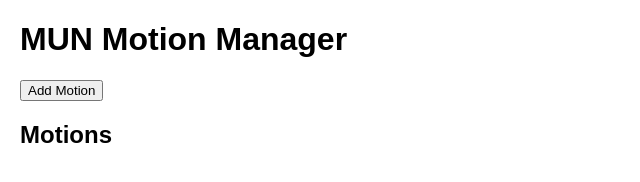
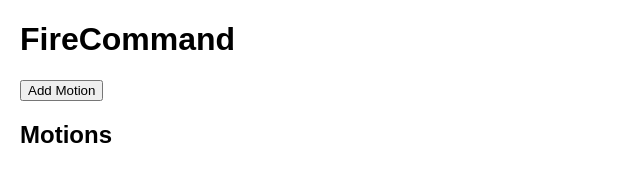
Before and after one commit to rphad23/FireCommand, a plain HTML site: page public/index.html in a window 1280 px wide. Shown: the whole page, without its empty margins (0-640 px from the left). Drawn offline with Linux system fonts and the light colour scheme.

Commit message:
renamed to FireCommand

```diff
--- a/public/index.html
+++ b/public/index.html
@@ -4,7 +4,7 @@
 <head>
   <meta charset="UTF-8">
   <meta name="viewport" content="width=device-width, initial-scale=1.0">
-  <title>MUN Motion Manager</title>
+  <title>FireCommand</title>
   <style>
     body {
       font-family: Arial, sans-serif;
@@ -91,7 +91,7 @@
 </head>
 
 <body>
-  <h1>MUN Motion Manager</h1>
+  <h1>FireCommand</h1>
   <button id="add-motion">Add Motion</button>
 
   <section id="motions">
```
